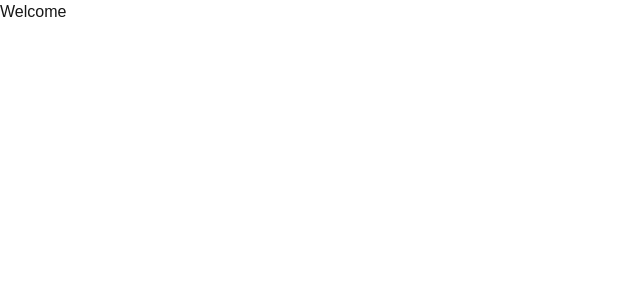
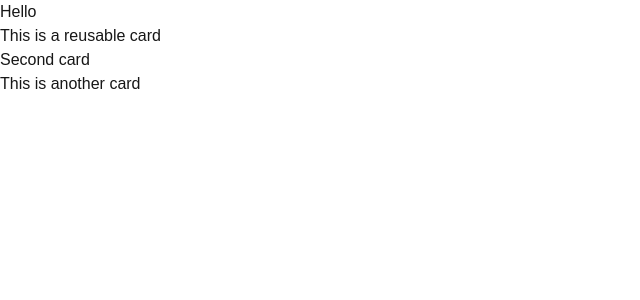
Before and after one commit to shanniageofrey/alx-project-0x02-setup, a Next.js app in the folder alx-project-0x02/: page /home in a window 1280 px wide. Shown: the top 300 px of the page, without its empty margins (0-640 px from the left). Built offline with nearby package versions, Linux system fonts and the light colour scheme.

Commit message:
Create a Reusable Card Component

```diff
--- /dev/null
+++ b/alx-project-0x02/components/common/Card.tsx
@@ -0,0 +1,11 @@
+import { CardProps } from '@/interfaces';
+import React from 'react';
+
+export default function Card({title,content}:CardProps){
+    return(
+        <div>
+            <h2>{title}</h2>
+            <p>{content}</p>
+        </div>
+    )
+}
--- a/alx-project-0x02/interfaces/index.ts
+++ b/alx-project-0x02/interfaces/index.ts
@@ -1,3 +1,4 @@
-interface CardProps {
-    name:string;
+export interface CardProps {
+    title:string;
+    content:string;
 }
--- a/alx-project-0x02/pages/home.tsx
+++ b/alx-project-0x02/pages/home.tsx
@@ -1,7 +1,10 @@
-export default function  Home(){
-return(
- <div>
-        <h1>Welcome</h1>
+import Card from "@/components/common/Card";
+
+export default function Home() {
+  return (
+    <div>
+      <Card title="Hello" content="This is a reusable card"/>
+      <Card title="Second card" content="This is another card"/>
     </div>
-    )
+  );
 }
```
